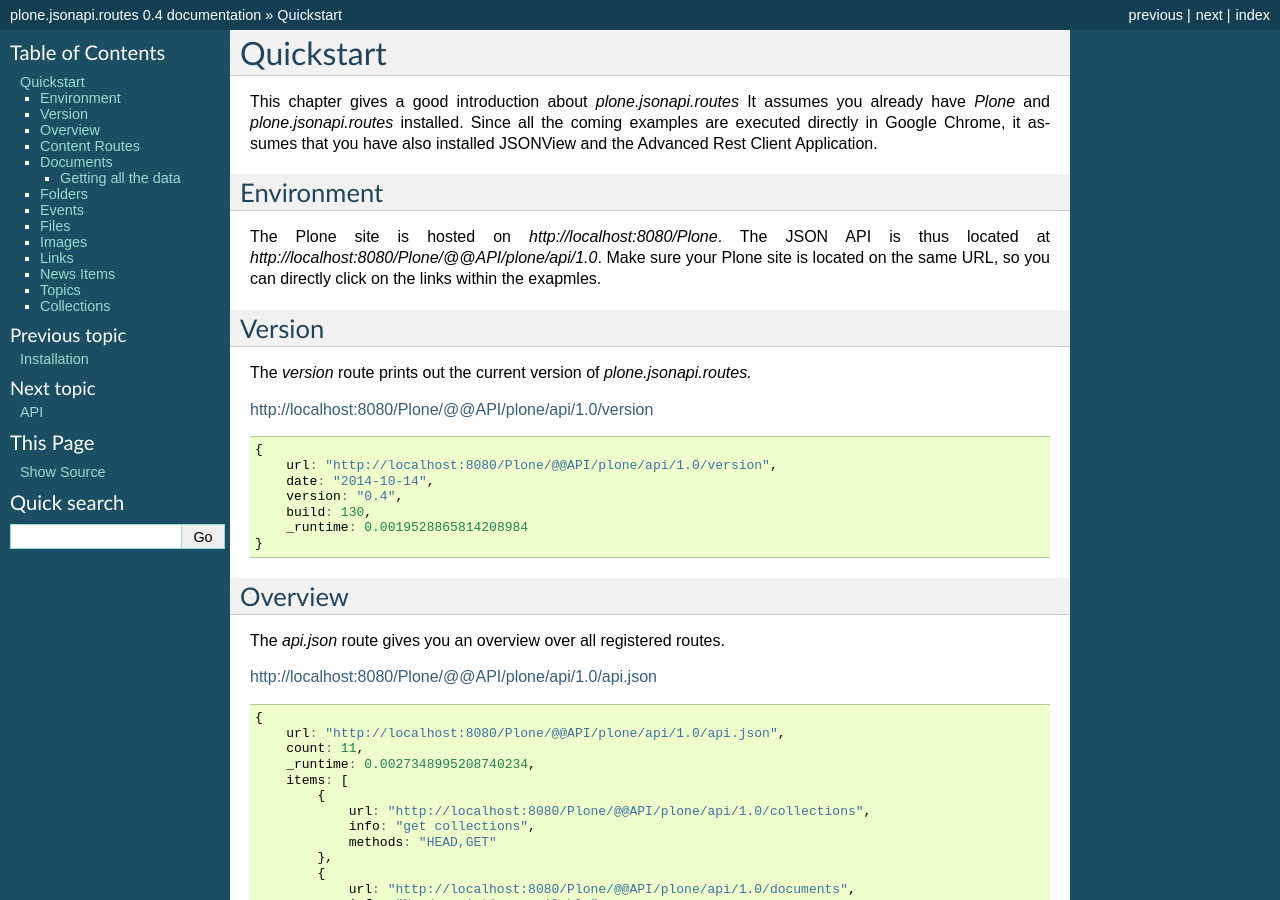
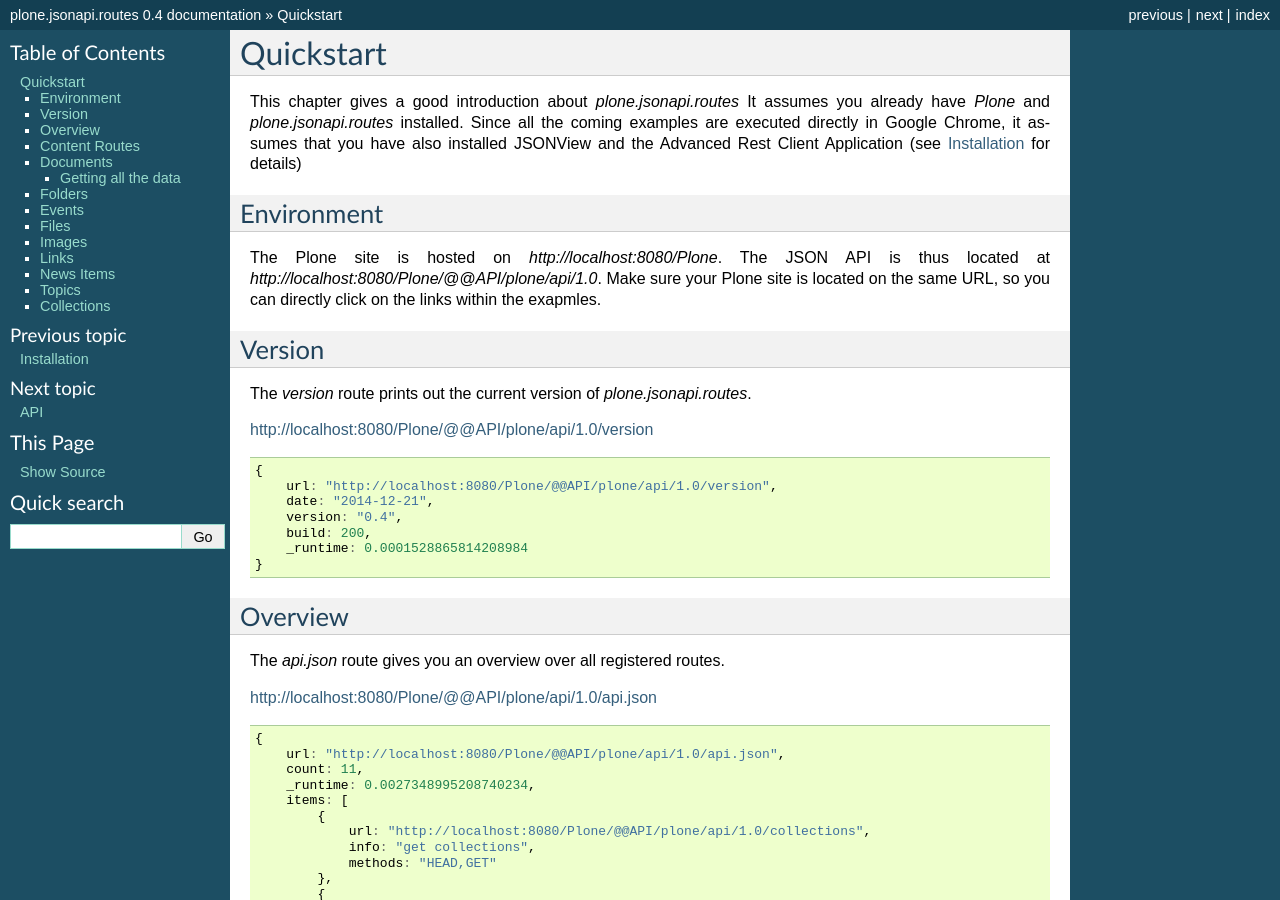
Before and after one commit to collective/plone.jsonapi.routes, a Sphinx documentation site: the page built from docs/quickstart.rst, in a window 1280 px wide and 900 px high. Built offline with Sphinx 7.4.7, drawn with Linux system fonts in a browser that asks for light colours.

Commit message:
docs: updated documentation

```diff
--- a/docs/quickstart.rst
+++ b/docs/quickstart.rst
@@ -4,7 +4,8 @@
 This chapter gives a good introduction about `plone.jsonapi.routes` It assumes
 you already have `Plone` and `plone.jsonapi.routes` installed. Since all the
 coming examples are executed directly in Google Chrome, it assumes that you
-have also installed JSONView and the Advanced Rest Client Application.
+have also installed JSONView and the Advanced Rest Client Application (see
+:doc:`installation` for details)
 
 
 Environment
@@ -19,7 +20,7 @@
 Version
 -------
 
-The `version` route prints out the current version of `plone.jsonapi.routes.`
+The `version` route prints out the current version of `plone.jsonapi.routes`.
 
 http://localhost:8080/Plone/@@API/plone/api/1.0/version
 
@@ -27,10 +28,10 @@
 
     {
         url: "http://localhost:8080/Plone/@@API/plone/api/1.0/version",
-        date: "2014-10-14",
+        date: "2014-12-21",
         version: "0.4",
-        build: 130,
-        _runtime: 0.0019528865814208984
+        build: 200,
+        _runtime: 0.0001528865814208984
     }
 
 
@@ -247,7 +248,6 @@
         previous: null
     }
 
-
 The requested object was now loaded by the API and all fields were gathered.
 But not all data is coming directly from the object fields. Some of them have
 been augmented by the API, such as ``transitions``.
--- a/src/plone/jsonapi/routes/version.py
+++ b/src/plone/jsonapi/routes/version.py
@@ -12,8 +12,8 @@
     return dist.version
 
 __version__ = version()
-__build__ = 200
-__date__ = '2014-10-29'
+__build__ = 207
+__date__ = '2014-12-21'
 
 
 @add_plone_route("/version", "ploneapiversion", methods=["GET"])
```
Also changed, not shown: docs/installation.rst (+9 -0 lines).
